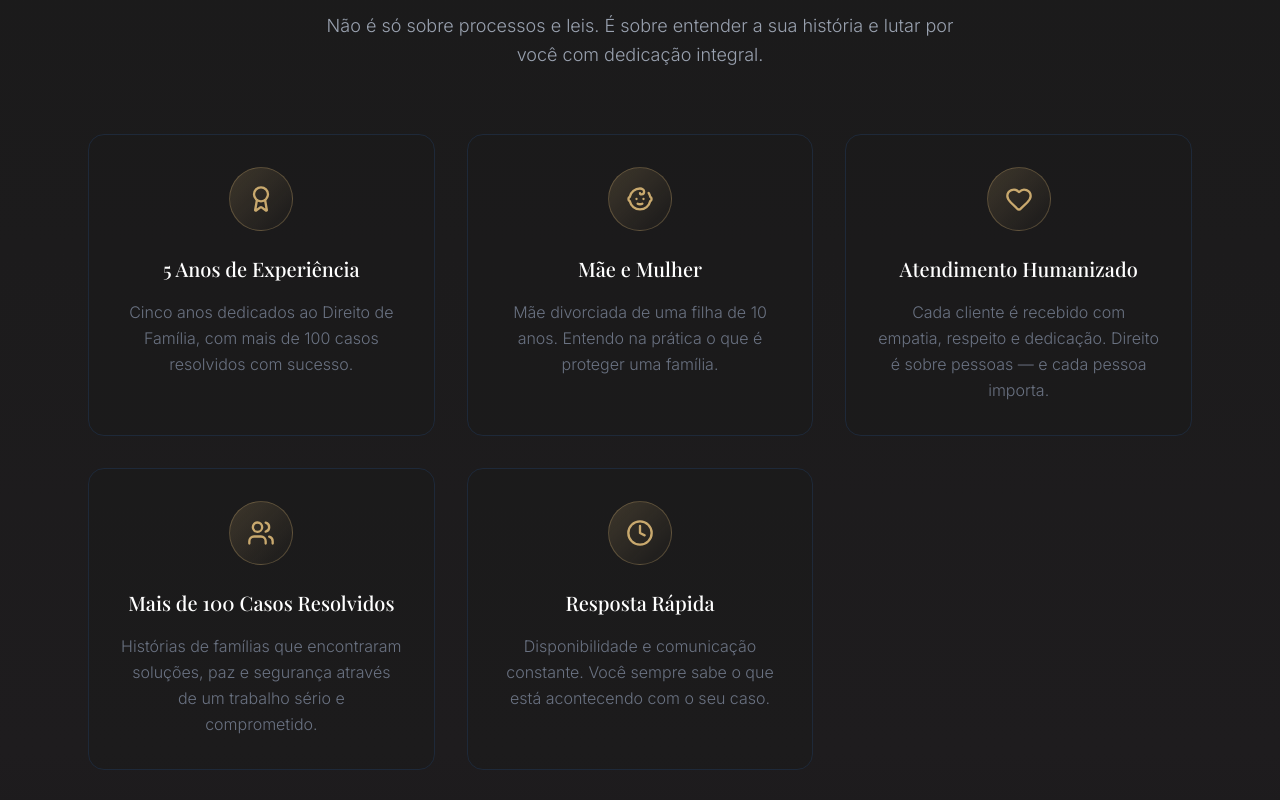
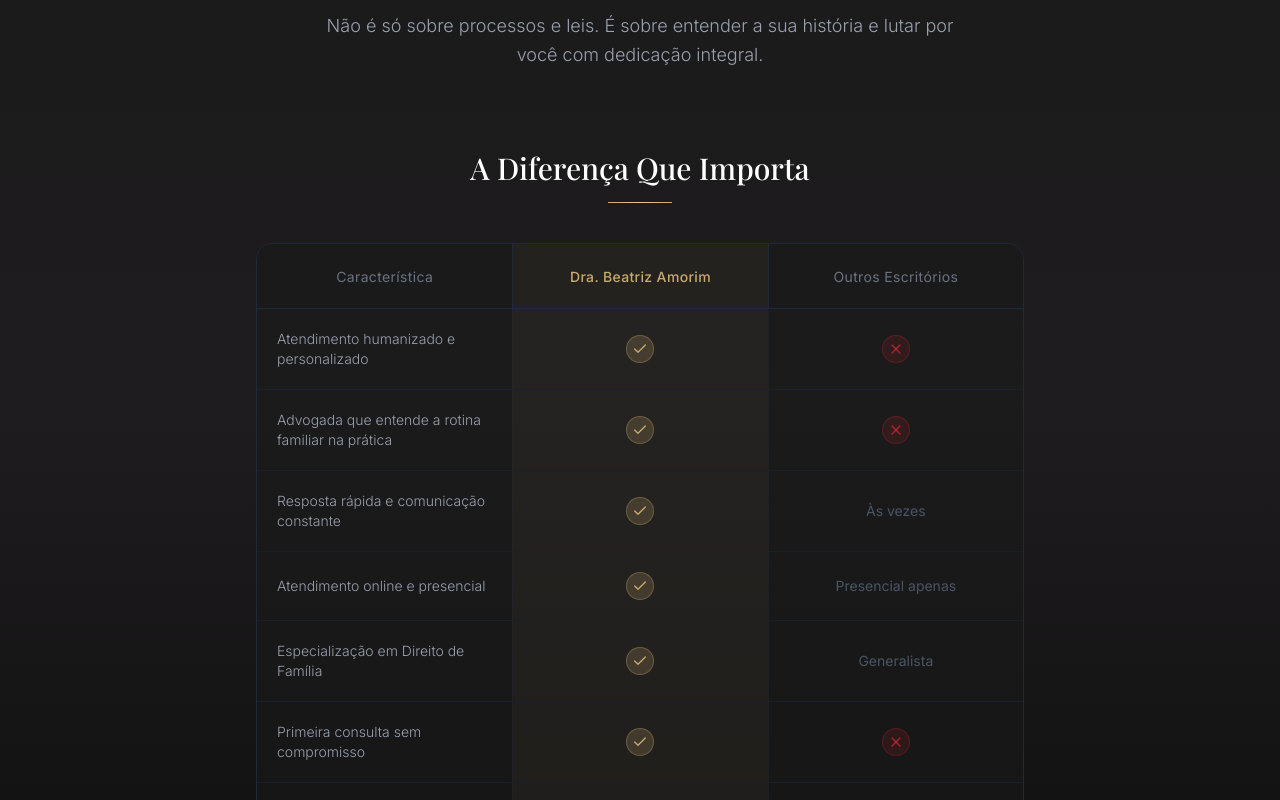
Before and after one commit to luizking30/sitebia, a React (Vite) app: page / in a window 1280 px wide. Shown: the part 2700-3500 px from the top of the page. Built offline with nearby package versions, Linux system fonts and the light colour scheme; a web font is replaced by a local one.

Commit message:
Remover cards de diferenciais, manter apenas tabela comparativa

```diff
--- a/src/components/WhyChooseMe.tsx
+++ b/src/components/WhyChooseMe.tsx
@@ -1,33 +1,4 @@
-import { Heart, Award, Users, Clock, Baby, Check, X } from 'lucide-react'
-import { useReveal } from '../hooks/useReveal'
-
-const reasons = [
-  {
-    icon: Award,
-    title: '5 Anos de Experiência',
-    description: 'Cinco anos dedicados ao Direito de Família, com mais de 100 casos resolvidos com sucesso.',
-  },
-  {
-    icon: Baby,
-    title: 'Mãe e Mulher',
-    description: 'Mãe divorciada de uma filha de 10 anos. Entendo na prática o que é proteger uma família.',
-  },
-  {
-    icon: Heart,
-    title: 'Atendimento Humanizado',
-    description: 'Cada cliente é recebido com empatia, respeito e dedicação. Direito é sobre pessoas — e cada pessoa importa.',
-  },
-  {
-    icon: Users,
-    title: 'Mais de 100 Casos Resolvidos',
-    description: 'Histórias de famílias que encontraram soluções, paz e segurança através de um trabalho sério e comprometido.',
-  },
-  {
-    icon: Clock,
-    title: 'Resposta Rápida',
-    description: 'Disponibilidade e comunicação constante. Você sempre sabe o que está acontecendo com o seu caso.',
-  },
-]
+import { Check, X } from 'lucide-react'
 
 const comparison = [
   { feature: 'Atendimento humanizado e personalizado', beatriz: true, others: false },
@@ -41,8 +12,6 @@ const comparison = [
 ]
 
 function WhyChooseMe() {
-  const { ref, visible } = useReveal<HTMLDivElement>()
-
   return (
     <section id="por-que" className="py-16 md:py-24 lg:py-32 bg-gradient-dark relative">
       <div className="max-w-6xl mx-auto px-6">
@@ -59,35 +28,6 @@ function WhyChooseMe() {
             Não é só sobre processos e leis. É sobre entender a sua história e
             lutar por você com dedicação integral.
           </p>
-        </div>
-
-        {/* Reasons Grid */}
-        <div
-          ref={ref}
-          className={`grid grid-cols-1 md:grid-cols-2 lg:grid-cols-3 gap-6 md:gap-8 ${
-            visible ? 'reveal visible' : 'reveal'
-          }`}
-        >
-          {reasons.map((reason, index) => {
-            const Icon = reason.icon
-            return (
-              <div
-                key={reason.title}
-                className="rounded-2xl border border-gray-800 hover:border-[#c9a96e]/30 hover:shadow-gold transition-all duration-300 group bg-[#1a1a1a]/50 p-6 md:p-8 text-center"
-                style={{ transitionDelay: `${index * 100}ms` }}
-              >
-                <div className="w-16 h-16 rounded-full flex items-center justify-center bg-gradient-to-br from-[#c9a96e]/20 to-transparent border border-[#c9a96e]/30 mx-auto mb-6 group-hover:from-[#c9a96e]/30 transition-all duration-300">
-                  <Icon size={28} className="text-[#c9a96e]" />
-                </div>
-                <h3 className="font-serif text-xl text-white mb-4 group-hover:text-[#c9a96e] transition-colors duration-300">
-                  {reason.title}
-                </h3>
-                <p className="text-gray-500 leading-relaxed font-light text-sm md:text-base">
-                  {reason.description}
-                </p>
-              </div>
-            )
-          })}
         </div>
 
         {/* Comparison Table */}
```
